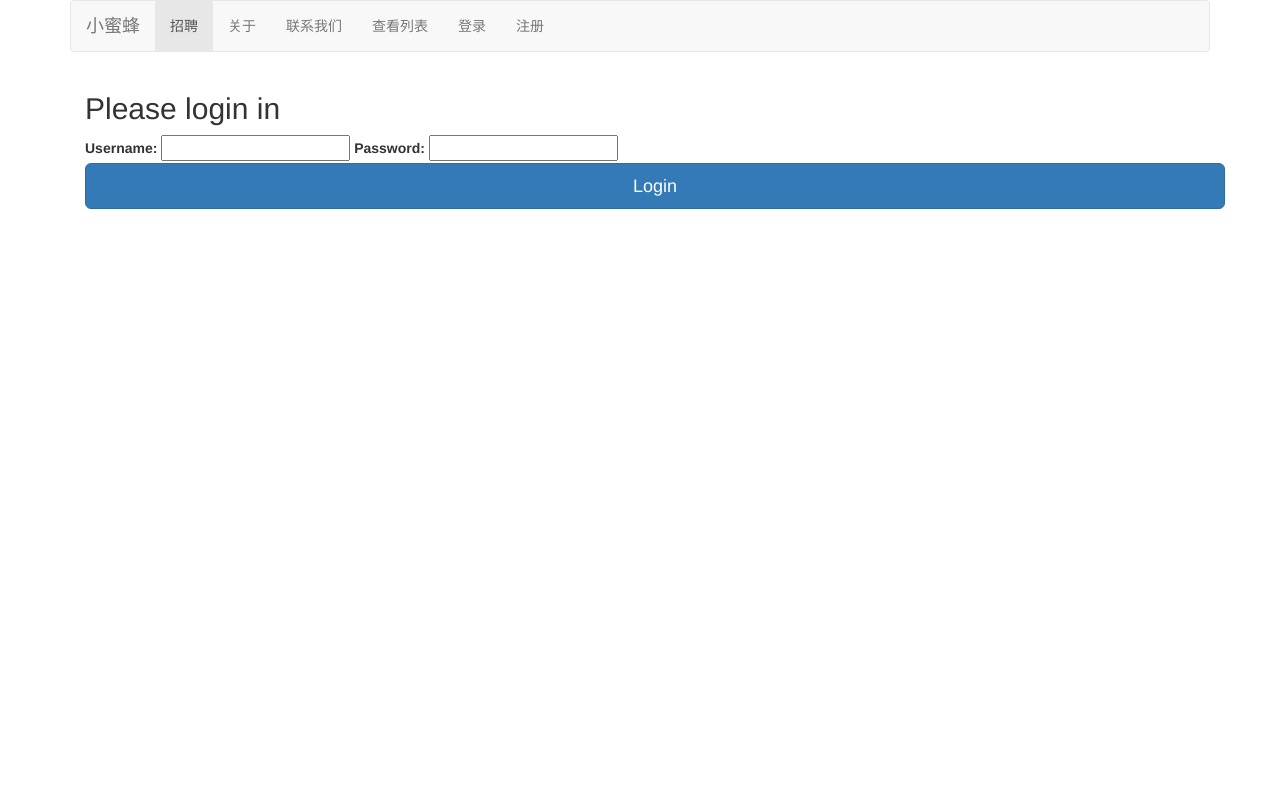
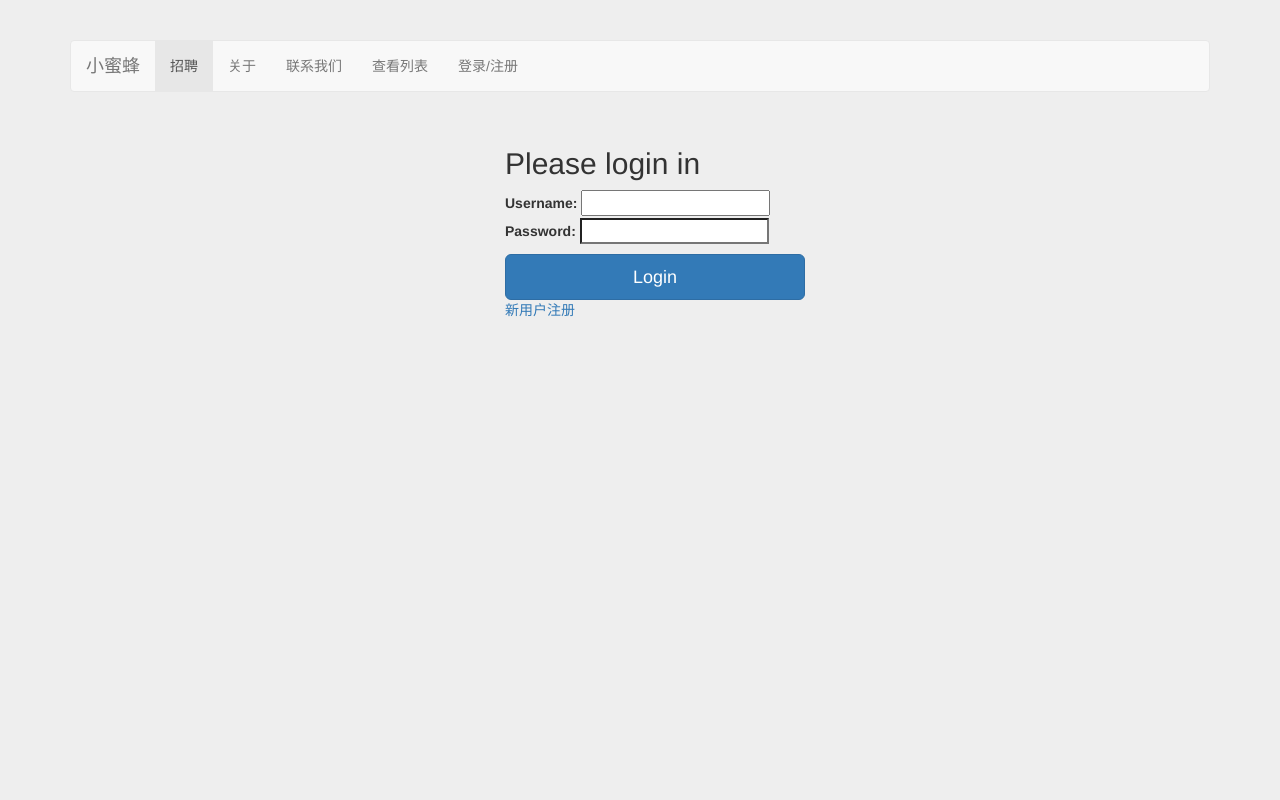
Before and after one commit to youtaya/knight, a Django app: page /people/login/ in a window 1280 px wide. Run offline with Django 3.2, Linux system fonts and the light colour scheme; parts of the project's set-up code (start-up, migrations or seed data) failed here and were passed over; some libraries are stand-ins or nearby versions.

Commit message:
login view

```diff
--- /dev/null
+++ b/fuzzybee/people/static/css/signin.css
@@ -0,0 +1,40 @@
+body {
+  padding-top: 40px;
+  padding-bottom: 40px;
+  background-color: #eee;
+}
+
+.form-signin {
+  max-width: 330px;
+  padding: 15px;
+  margin: 0 auto;
+}
+.form-signin .form-signin-heading,
+.form-signin .checkbox {
+  margin-bottom: 10px;
+}
+.form-signin .checkbox {
+  font-weight: normal;
+}
+.form-signin .form-control {
+  position: relative;
+  height: auto;
+  -webkit-box-sizing: border-box;
+     -moz-box-sizing: border-box;
+          box-sizing: border-box;
+  padding: 10px;
+  font-size: 16px;
+}
+.form-signin .form-control:focus {
+  z-index: 2;
+}
+.form-signin input[type="email"] {
+  margin-bottom: -1px;
+  border-bottom-right-radius: 0;
+  border-bottom-left-radius: 0;
+}
+.form-signin input[type="password"] {
+  margin-bottom: 10px;
+  border-top-left-radius: 0;
+  border-top-right-radius: 0;
+}
--- a/fuzzybee/people/templates/people/login.html
+++ b/fuzzybee/people/templates/people/login.html
@@ -1,4 +1,10 @@
 {% extends "base/base.html" %}
+{% block extrastyle %}
+  {% load static %}
+  <!-- Custom styles for this template -->
+  <link rel="stylesheet" href="{% static 'css/signin.css' %}" />
+  <link href="signin.css" rel="stylesheet">
+{% endblock %}
 
 {% block content %}
   <div class="container">
@@ -10,6 +16,7 @@
         {{field.label_tag}} {{ field }}
       {% endfor %}
       <button class="btn btn-lg btn-primary btn-block" type="submit">Login</button>
+      <a href="{% url 'people:signup'  %}">新用户注册</a>
     </form>
 
   </div> <!-- /container -->
--- a/fuzzybee/people/templates/people/signup.html
+++ b/fuzzybee/people/templates/people/signup.html
@@ -1,4 +1,9 @@
 {% extends "base/base.html" %}
+{% block extrastyle %}
+  {% load static %}
+  <!-- Custom styles for this template -->
+  <link rel="stylesheet" href="{% static 'css/signin.css' %}" />
+{% endblock %}
 
 {% block content %}
   <div class="container">
--- a/fuzzybee/people/views.py
+++ b/fuzzybee/people/views.py
@@ -63,6 +63,8 @@ def login_view(request):
         form = LoginForm()
     return render_to_response('people/login.html', {'form': form}, context_instance=RequestContext(request))
 
+def logout_view(request):
+    pass
 
 def add_avatar(request):
     pass
--- a/fuzzybee/templates/base/base.html
+++ b/fuzzybee/templates/base/base.html
@@ -29,8 +29,7 @@
           <li><a href="#">关于</a></li>
           <li><a href="#">联系我们</a></li>
           <li><a href="{% url 'resume:applylist' %}">查看列表</a></li>
-          <li><a href="{% url 'people:login' %}">登录</a></li>
-          <li><a href="{% url 'people:signup' %}">注册</a></li>
+          <li><a href="{% url 'people:login' %}">登录/注册</a></li>
         </ul>
       </div><!--/.nav-collapse -->
     </div><!--/.container-fluid -->
```
